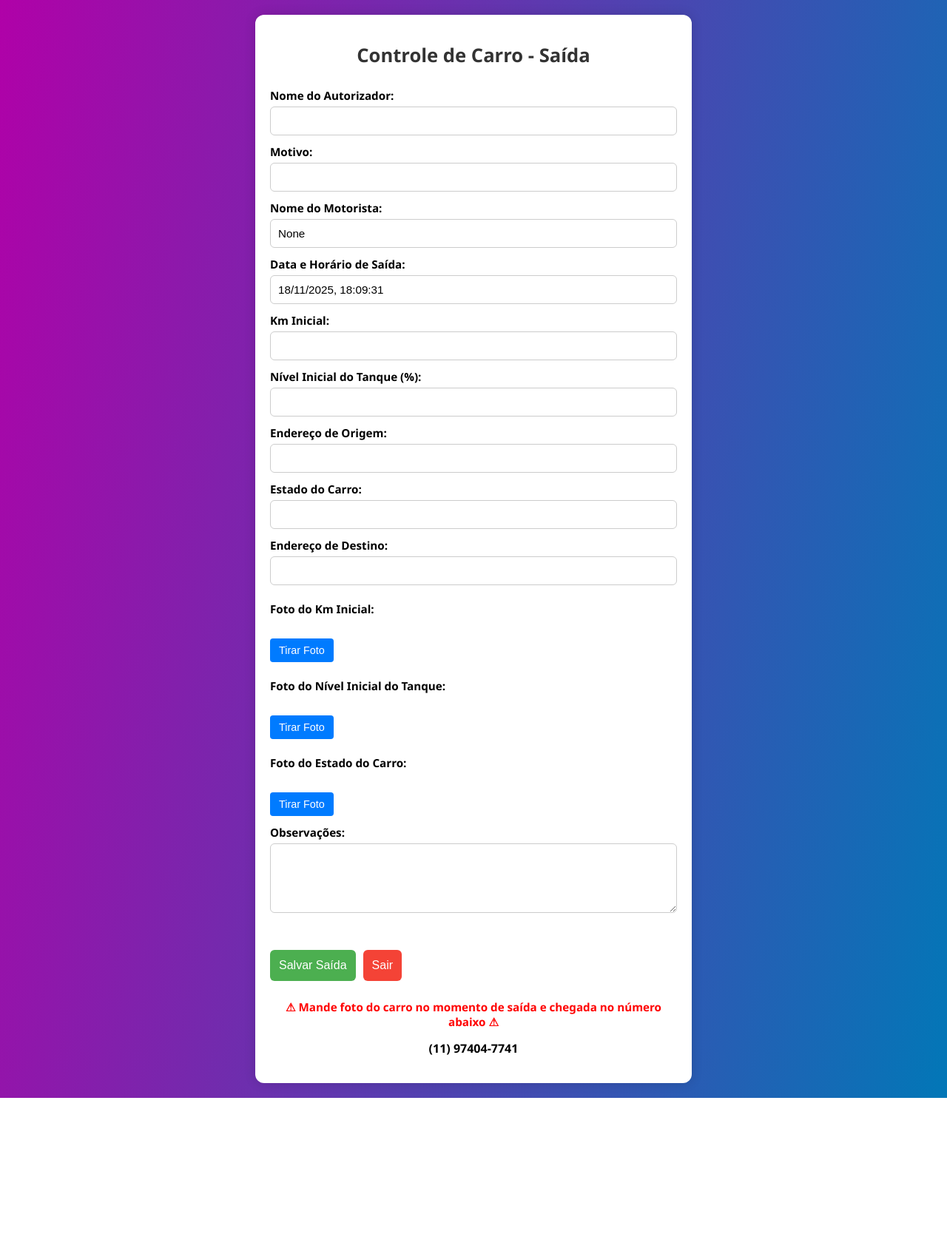
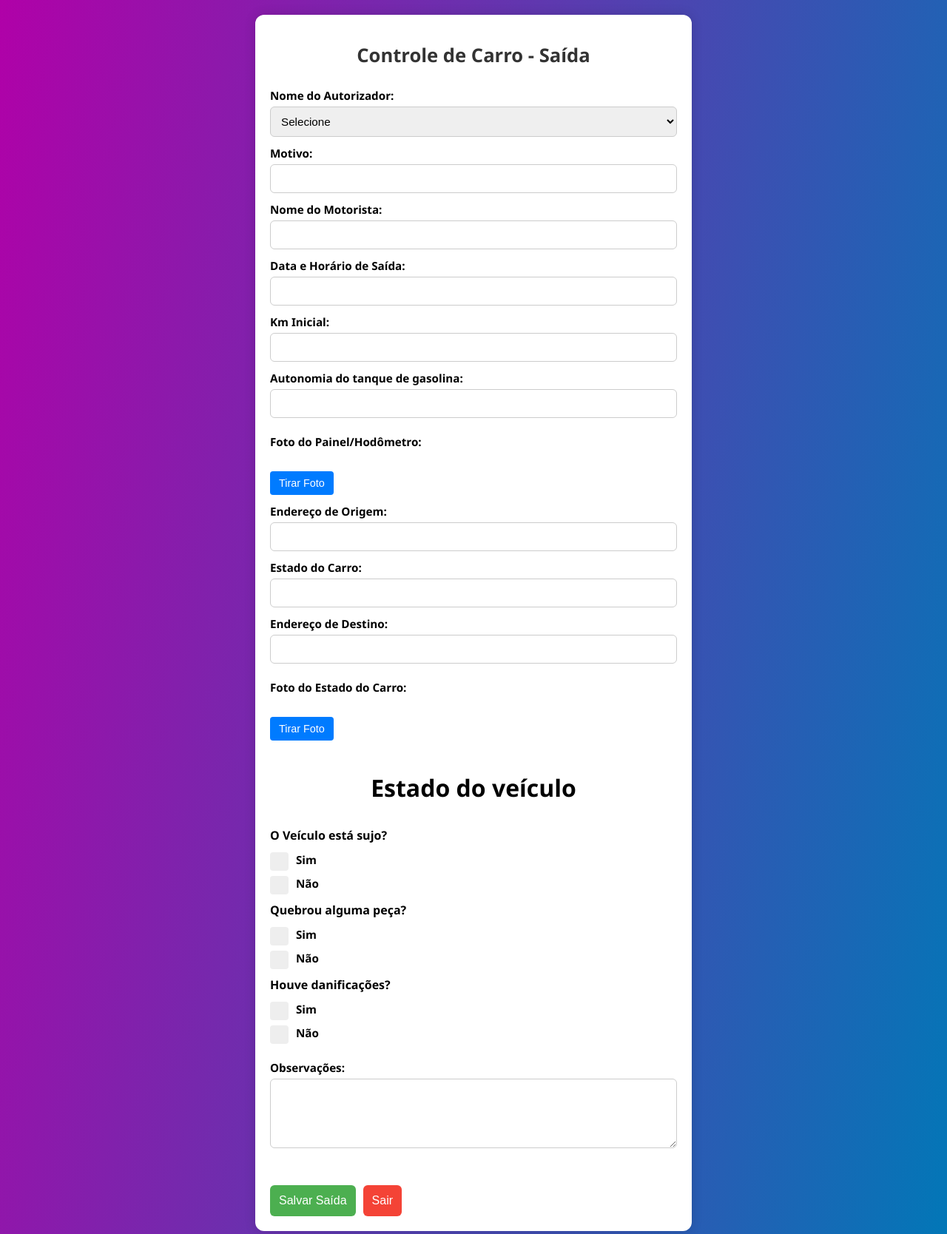
Before and after one commit to rasilvabrandao-stack/VeiculosFlex, a Flask app: page /form/1 in a window 1280 px wide. Shown: the top 1668 px of the page at 74% size. Before the commit the page ends 1484 px from the top, so only its background shows below. Run offline with Flask 3, Linux system fonts and the light colour scheme.

Commit message:
Enhance initial form with new fields and styles
Added a dropdown for selecting the 'Autorizador' and radio buttons for vehicle condition.

```diff
--- a/templates/initial_form.html
+++ b/templates/initial_form.html
@@ -171,7 +171,82 @@ input[type="time"]:focus {
   box-shadow: 0 0 5px rgba(76, 175, 80, 0.3);
 }
 
+    #Autorizador
+  {
+        width: 100%;
+        padding: 10px;
+        margin-top: 5px;
+        border: 1px solid #ccc;
+        border-radius: 6px;
+        font-size: 0.95rem;
+      }
+  #textodaora
+  {
+    text-align: center;
+      font-size: 2rem;
+  }
 
+  /* Custom Checkbox Styles for Radio Buttons */
+  .radio-group {
+    margin-top: 10px;
+  }
+
+  .radio-label {
+    display: block;
+    position: relative;
+    padding-left: 35px;
+    margin-bottom: 12px;
+    cursor: pointer;
+    font-size: 0.95rem;
+    user-select: none;
+  }
+
+  .radio-label input {
+    position: absolute;
+    opacity: 0;
+    cursor: pointer;
+    height: 0;
+    width: 0;
+  }
+
+  .checkmark {
+    position: absolute;
+    top: 0;
+    left: 0;
+    height: 25px;
+    width: 25px;
+    background-color: #eee;
+    border-radius: 4px;
+    transition: background-color 0.3s;
+  }
+
+  .radio-label:hover input ~ .checkmark {
+    background-color: #ccc;
+  }
+
+  .radio-label input:checked ~ .checkmark {
+    background-color: #4CAF50;
+  }
+
+  .checkmark:after {
+    content: "";
+    position: absolute;
+    display: none;
+  }
+
+  .radio-label input:checked ~ .checkmark:after {
+    display: block;
+  }
+
+  .radio-label .checkmark:after {
+    left: 9px;
+    top: 5px;
+    width: 5px;
+    height: 10px;
+    border: solid white;
+    border-width: 0 3px 3px 0;
+    transform: rotate(45deg);
+  }
   </style>
 </head>
 <body>
@@ -181,13 +256,26 @@ input[type="time"]:focus {
       <input type="hidden" id="cpf" name="cpf" value="{{ cpf }}">
 
       <label for="requester_name">Nome do Autorizador:</label>
-      <input type="text" id="requester_name" name="requester_name" required>
+      <select id="Autorizador" name="Autorizador">
+        <Option> Selecione </Option>
+        <Option> Iseli </Option>
+        <Option> Elis </Option>
+        <Option> Will </Option>
+        <Option> William </Option>
+        <Option> Ronaldo </Option>
+        <Option> Gustavo </Option>
+        <Option> Jesus </Option>
+        <Option> Bruno </Option>
+        <Option> Ivan </Option>
+        <Option> Thiago Coelho </Option>
+      </select>
+
 
       <label for="reason">Motivo:</label>
       <input type="text" id="reason" name="reason" required>
 
       <label for="driver_name">Nome do Motorista:</label>
-      <input type="text" id="driver_name" name="driver_name" value="{{ driver_name }}" required>
+      <input type="text" id="driver_name" name="driver_name" required>
 
       <label for="date_time">Data e Horário de Saída:</label>
       <input type="text" id="date_time" name="date_time" readonly>
@@ -195,8 +283,17 @@ input[type="time"]:focus {
       <label for="initial_km">Km Inicial:</label>
       <input type="number" id="initial_km" name="initial_km" required>
 
-      <label for="initial_tank_level">Nível Inicial do Tanque (%):</label>
+      <label for="initial_tank_level">Autonomia do tanque de gasolina:</label>
       <input type="number" id="initial_tank_level" name="initial_tank_level" min="0" max="100" required>
+
+            <div class="photo-section">
+        <label>Foto do Painel/Hodômetro:</label>
+        <div class="photo-buttons">
+          <button type="button" onclick="takePhoto('initial_tank')">Tirar Foto</button>
+          <input type="file" id="initial_tank_file" name="initial_tank_photo" accept="image/*" style="display: none;">
+        </div>
+        <img id="initial_tank_preview" class="photo-preview" alt="Preview">
+      </div>
 
      <label for="origin">Endereço de Origem:</label>
       <input type="text" id="origin" name="origin" required>
@@ -208,24 +305,6 @@ input[type="time"]:focus {
       <input type="text" id="destination" name="destination" required>
 
       <div class="photo-section">
-        <label>Foto do Km Inicial:</label>
-        <div class="photo-buttons">
-          <button type="button" onclick="takePhoto('initial_km')">Tirar Foto</button>
-          <input type="file" id="initial_km_file" name="initial_km_photo" accept="image/*" style="display: none;">
-        </div>
-        <img id="initial_km_preview" class="photo-preview" alt="Preview">
-      </div>
-
-      <div class="photo-section">
-        <label>Foto do Nível Inicial do Tanque:</label>
-        <div class="photo-buttons">
-          <button type="button" onclick="takePhoto('initial_tank')">Tirar Foto</button>
-          <input type="file" id="initial_tank_file" name="initial_tank_photo" accept="image/*" style="display: none;">
-        </div>
-        <img id="initial_tank_preview" class="photo-preview" alt="Preview">
-      </div>
-
-      <div class="photo-section">
         <label>Foto do Estado do Carro:</label>
         <div class="photo-buttons">
           <button type="button" onclick="takePhoto('car_status')">Tirar Foto</button>
@@ -233,7 +312,45 @@ input[type="time"]:focus {
         </div>
         <img id="car_status_preview" class="photo-preview" alt="Preview">
       </div>
+      <div class="radio-group">
+    <p id="textodaora"><strong>Estado do veículo</strong></p>
 
+    <div style="margin-bottom: 15px;">
+      <strong>O Veículo está sujo?</strong><br>
+      <label class="radio-label">Sim
+        <input type="radio" name="vehicle_dirty" value="Sim">
+        <span class="checkmark"></span>
+      </label>
+      <label class="radio-label">Não
+        <input type="radio" name="vehicle_dirty" value="Não">
+        <span class="checkmark"></span>
+      </label>
+    </div>
+
+    <div style="margin-bottom: 15px;">
+      <strong>Quebrou alguma peça?</strong><br>
+      <label class="radio-label">Sim
+        <input type="radio" name="vehicle_broken" value="Sim">
+        <span class="checkmark"></span>
+      </label>
+      <label class="radio-label">Não
+        <input type="radio" name="vehicle_broken" value="Não">
+        <span class="checkmark"></span>
+      </label>
+    </div>
+
+    <div style="margin-bottom: 15px;">
+      <strong>Houve danificações?</strong><br>
+      <label class="radio-label">Sim
+        <input type="radio" name="vehicle_damaged" value="Sim">
+        <span class="checkmark"></span>
+      </label>
+      <label class="radio-label">Não
+        <input type="radio" name="vehicle_damaged" value="Não">
+        <span class="checkmark"></span>
+      </label>
+    </div>
+      </div>
       <label for="observations">Observações:</label>
       <textarea id="observations" name="observations" rows="4"></textarea>
 
@@ -242,9 +359,6 @@ input[type="time"]:focus {
         <button type="button" onclick="window.location.href='/'" style="background-color: #f44336;">Sair</button>
       </div>
     </form>
-
-    <p class="alerta">⚠ Mande foto do carro no momento de saída e chegada no número abaixo ⚠</p>
-    <p class="meu-paragrafo">(11) 97404-7741</p>
   </div>
 
   <script>
```
